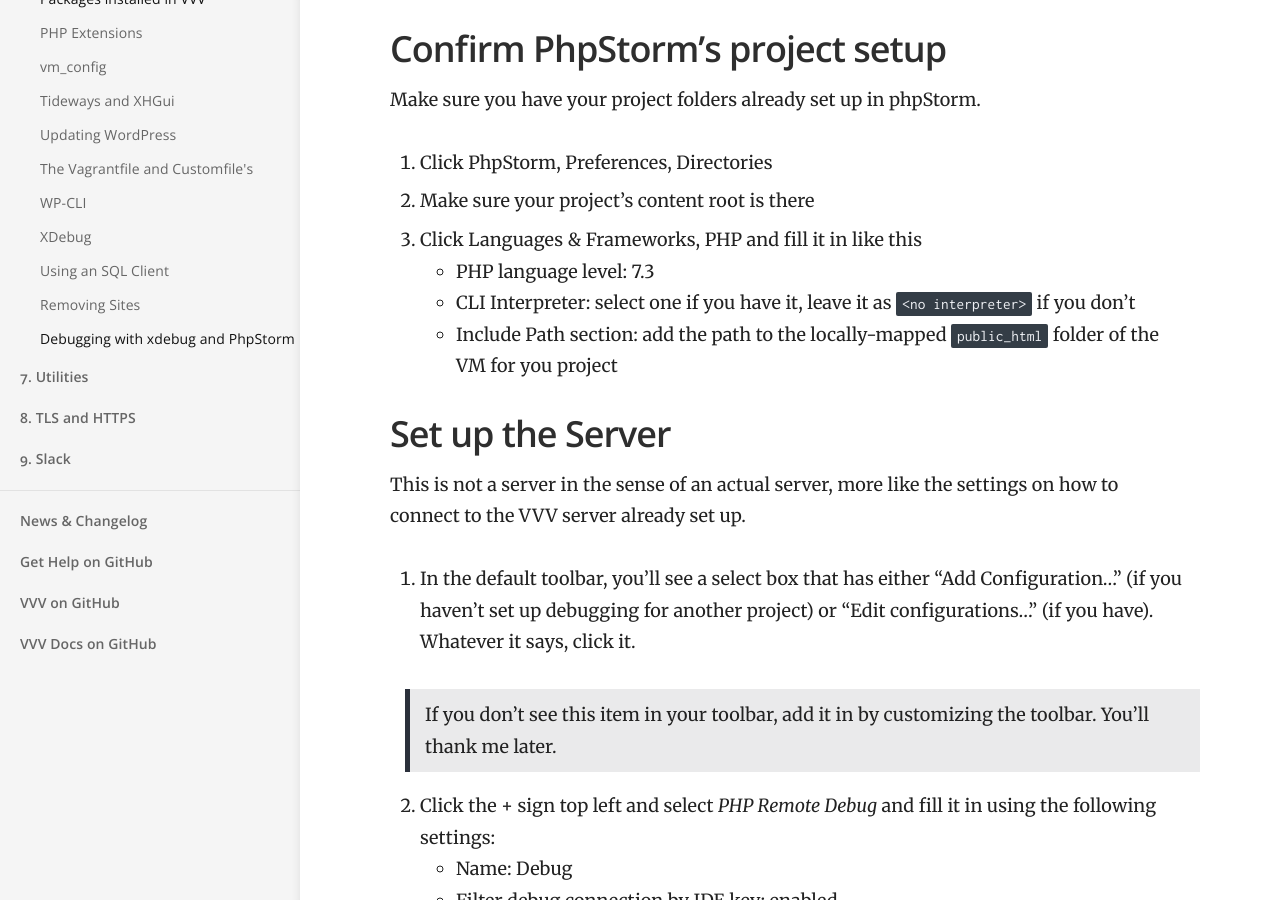
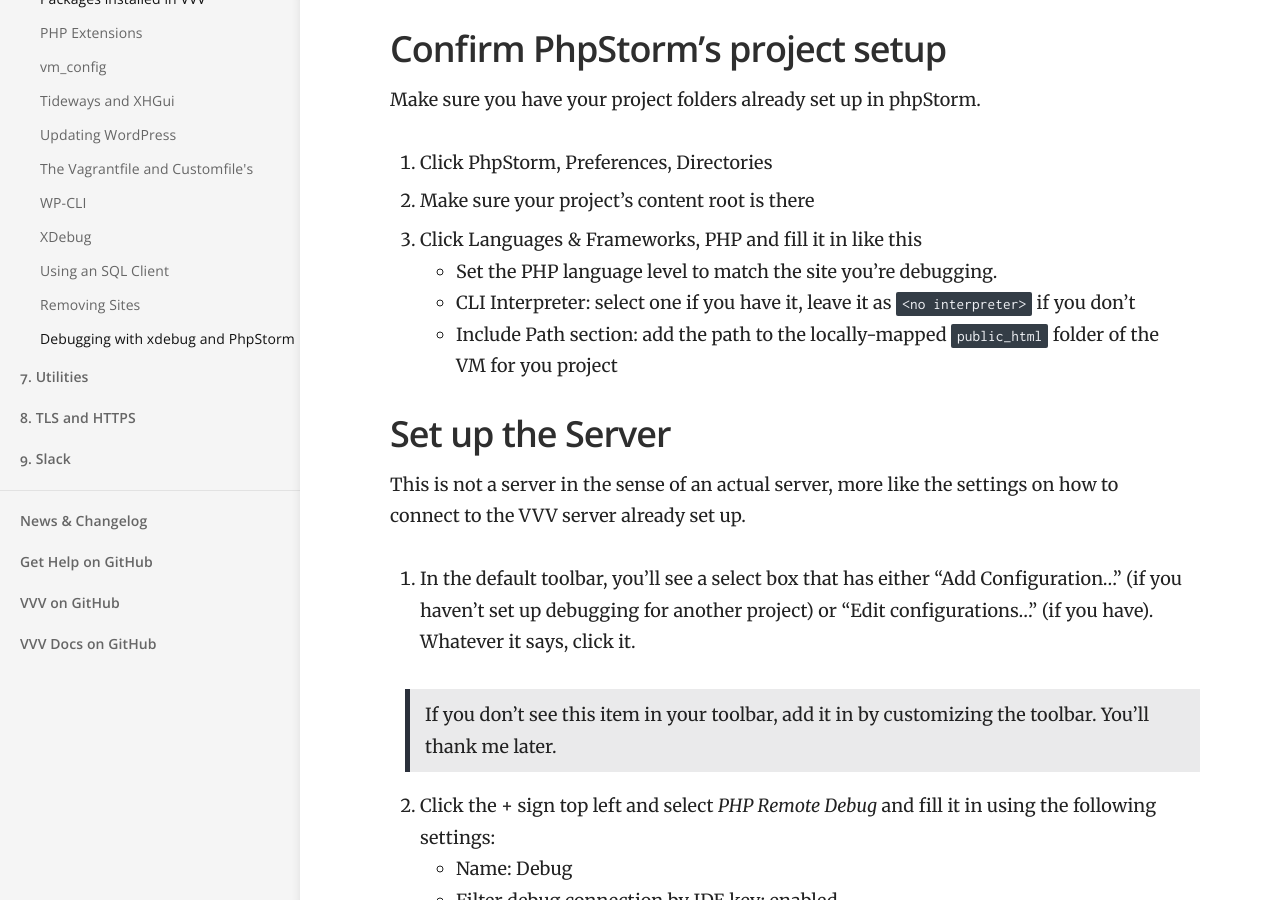
Before and after one commit to Varying-Vagrant-Vagrants/varyingvagrantvagrants.org, a Jekyll site: the page built from docs/en-US/references/xdebug-and-phpstorm.md, in a window 1280 px wide and 900 px high, scrolled down 449 px. Built offline with Jekyll 4.4.1, drawn with Linux system fonts in a browser that asks for light colours.

Commit message:
Update xdebug-and-phpstorm.md

```diff
--- a/docs/en-US/references/xdebug-and-phpstorm.md
+++ b/docs/en-US/references/xdebug-and-phpstorm.md
@@ -16,7 +16,7 @@ Make sure you have your project folders already set up in phpStorm.
 1. Click PhpStorm, Preferences, Directories
 2. Make sure your project's content root is there
 3. Click Languages & Frameworks, PHP and fill it in like this
-   - PHP language level: 7.3
+   - Set the PHP language level to match the site you're debugging.
    - CLI Interpreter: select one if you have it, leave it as `<no interpreter>` if you don't
    - Include Path section: add the path to the locally-mapped `public_html` folder of the VM for you project
 
```
